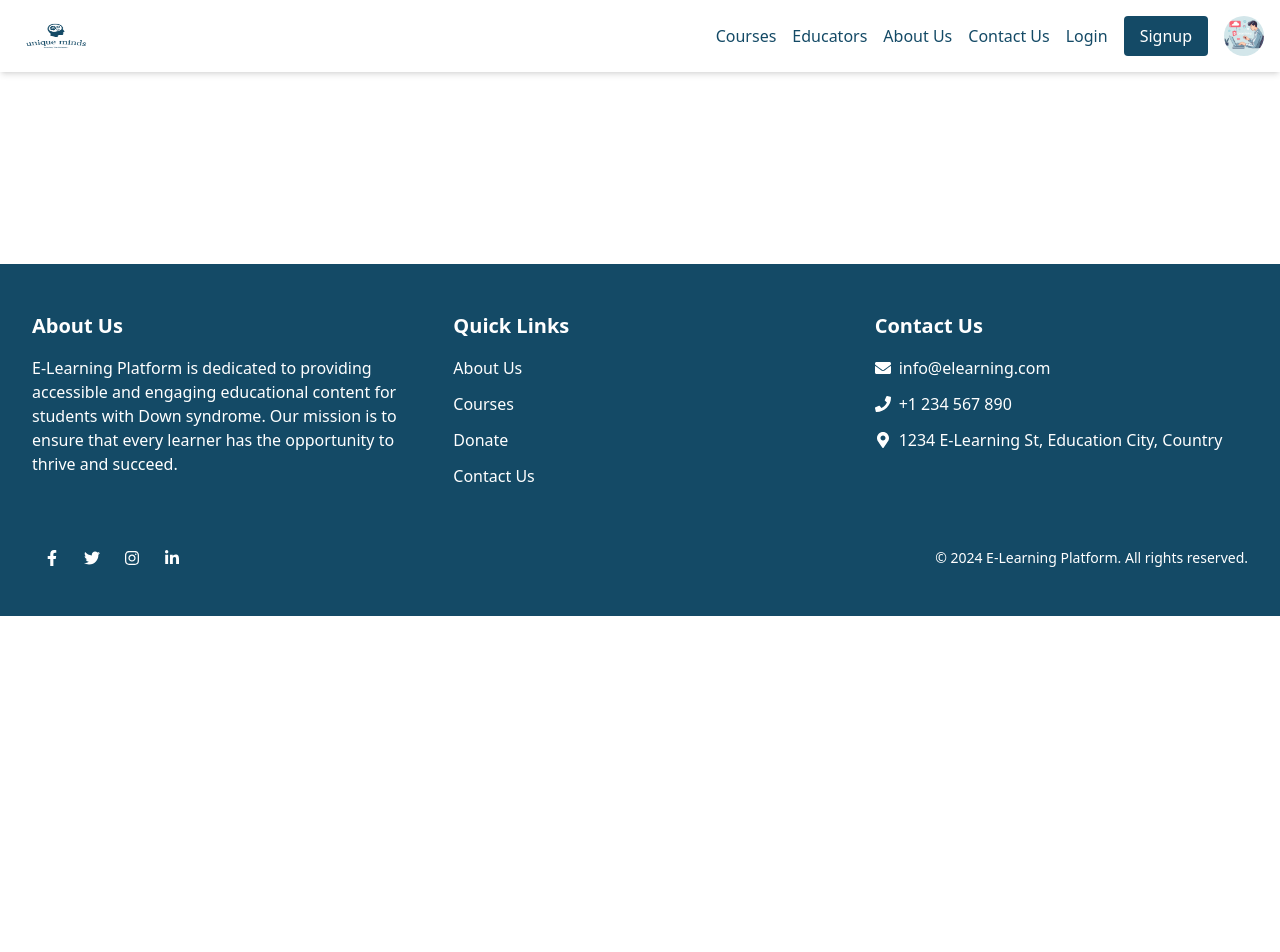
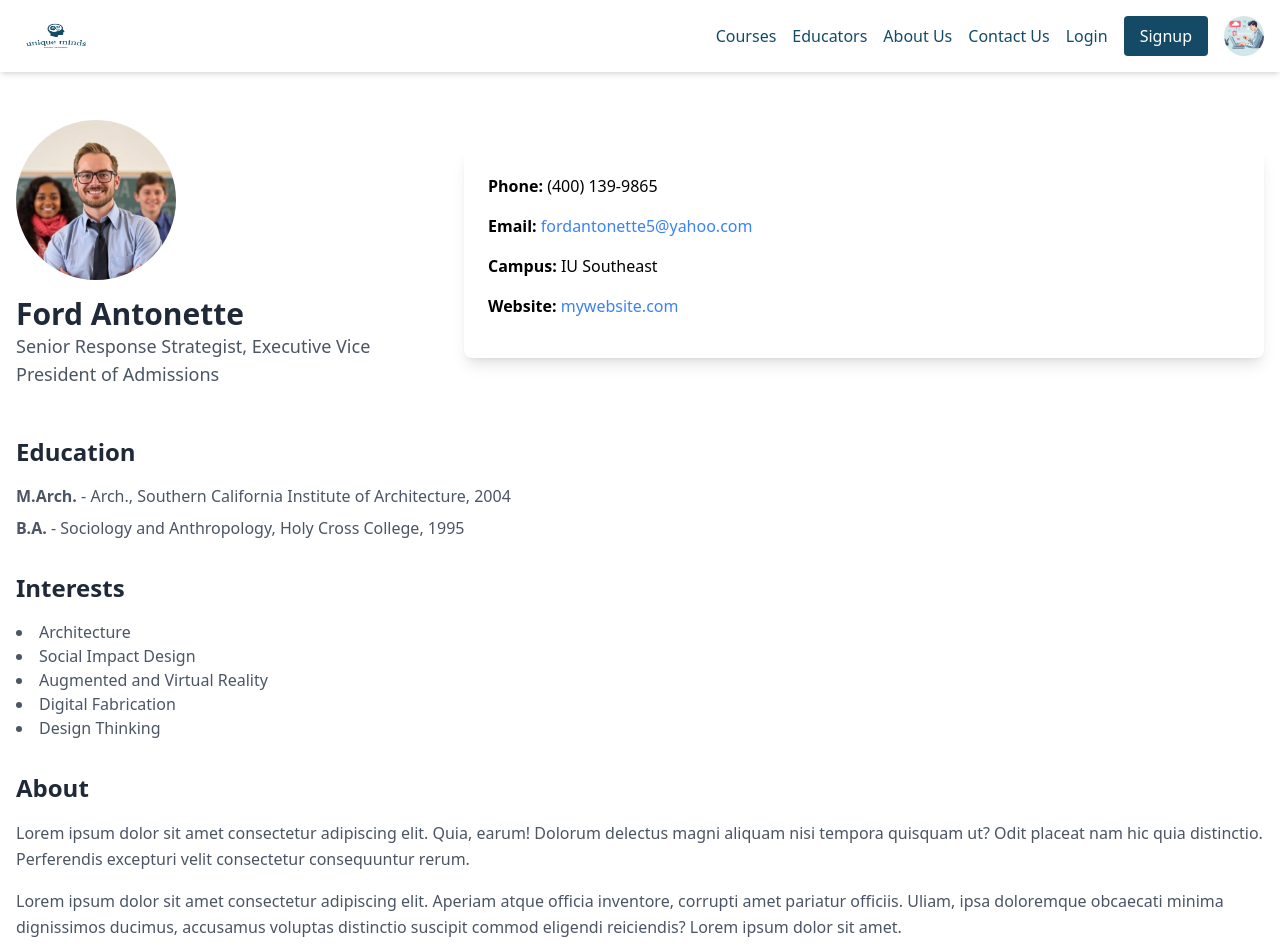
Before and after one commit to eyubz/Unique-Minds, a React (Create React App) app in the folder Frontend/unique-minds/: page /educator_detail in a window 1280 px wide. Shown: the top 952 px of the page. Before the commit the page ends 800 px from the top, so only its background shows below. Built offline with nearby package versions, Linux system fonts and the light colour scheme.

Commit message:
Files added.

```diff
--- a/Frontend/unique-minds/src/App.js
+++ b/Frontend/unique-minds/src/App.js
@@ -10,6 +10,8 @@ import Footer from "./Components/Footer";
 import StudentDashboard from "./Components/Student/Profile.jsx";
 import CourseDetail from "./Pages/CourseDetail";
 import VerifyOTP from "./Components/VerifyAccount";
+import Educators from "./Pages/Educator";
+import EducatorProfileDetail from "./Pages/EducatorProfileDetail.jsx";
 
 function App() {
   return (
@@ -25,6 +27,8 @@ function App() {
         <Route path="/forgot-password" element={<VerifyOTP />} />
         <Route path="/verification" element={<VerifyOTP />} />
         <Route path="/courses/:id" element={<CourseDetail />} />
+        <Route path="/educators" element={<Educators />} />
+        <Route path="/educator_detail" element={<EducatorProfileDetail />} />
       </Routes>
       <Footer />
     </Router>
--- a/Frontend/unique-minds/src/Components/Navbar.jsx
+++ b/Frontend/unique-minds/src/Components/Navbar.jsx
@@ -13,7 +13,7 @@ const Navbar = () => {
           <Link to="/courses" className="text-customBlue mr-4">
             Courses
           </Link>
-          <Link to="/courses" className="text-customBlue mr-4">
+          <Link to="/educators" className="text-customBlue mr-4">
             Educators
           </Link>
           <Link to="/about" className="text-customBlue mr-4">
--- a/Frontend/unique-minds/src/Pages/Course.jsx
+++ b/Frontend/unique-minds/src/Pages/Course.jsx
@@ -130,7 +130,7 @@ const Courses = () => {
     };
 
     return (
-      <div className="flex justify-center pt-8 pb-4 px-4 mt-10">
+      <div className="flex justify-center pt-8 pb-4 px-4 mt-10 mb-20">
         <form
           onSubmit={handleSearchSubmit}
           className="w-full max-w-2xl flex items-center bg-white rounded-md overflow-hidden"
--- /dev/null
+++ b/Frontend/unique-minds/src/Pages/Educator.jsx
@@ -0,0 +1,137 @@
+import React, { useEffect, useState } from "react";
+import img from "../Assets/educator.jpg";
+import { Link } from "react-router-dom";
+
+const Educators = () => {
+  const [educators, setEducators] = useState([
+    {
+      id: 1,
+      name: "John Doe",
+      title: "AI Specialist",
+      description:
+        "John is an AI expert with years of experience in artificial intelligence and machine learning.",
+      image: img,
+    },
+    {
+      id: 2,
+      name: "Jane Smith",
+      title: "Web Developer",
+      description:
+        "Jane is a full-stack web developer specializing in modern front-end technologies.",
+      image: img,
+    },
+    {
+      id: 3,
+      name: "Alex Johnson",
+      title: "Cybersecurity Expert",
+      description:
+        "Alex is a leading cybersecurity consultant with experience in ethical hacking.",
+      image: img,
+    },
+    // Add more educators as needed
+  ]);
+
+  const [visibleEducators, setVisibleEducators] = useState([]);
+  const [showMore, setShowMore] = useState(false);
+  const itemsPerPage = 6;
+
+  useEffect(() => {
+    // Initial load of educators
+    setVisibleEducators(educators.slice(0, itemsPerPage));
+    setShowMore(educators.length > itemsPerPage);
+  }, [educators]);
+
+  const loadMoreEducators = () => {
+    const nextPage = visibleEducators.length + itemsPerPage;
+    setVisibleEducators(educators.slice(0, nextPage));
+    if (nextPage >= educators.length) {
+      setShowMore(false); // Hide "Show More" if no more educators to load
+    }
+  };
+
+  const SearchBar = () => {
+    const [input, setInput] = useState("");
+
+    const handleInputChange = (e) => {
+      setInput(e.target.value);
+    };
+
+    const handleSearchSubmit = (e) => {
+      e.preventDefault();
+      // Add search functionality here
+    };
+
+    return (
+      <div className="flex justify-center pt-8 pb-4 px-4">
+        <form
+          onSubmit={handleSearchSubmit}
+          className="w-full max-w-2xl flex items-center bg-white rounded-md overflow-hidden"
+        >
+          <div className="relative flex-1">
+            <input
+              type="text"
+              value={input}
+              onChange={handleInputChange}
+              placeholder="Search Educator"
+              className="w-full py-3 px-4 pl-12 rounded-md text-customBlue border border-blue-300 focus:outline-none"
+            />
+          </div>
+          <button
+            type="submit"
+            className="bg-customBlue text-white py-3 px-6 rounded-md hover:bg-gray-500 focus:outline-none"
+          >
+            Search
+          </button>
+        </form>
+      </div>
+    );
+  };
+
+  return (
+    <div className="mt-12">
+      <SearchBar />
+      <div className="container mx-auto my-8 px-4">
+        <h2 className="text-4xl font-bold text-center text-gray-500 mt-12 mb-28">
+          Our Teachers
+        </h2>
+        <div className="grid grid-cols-1 md:grid-cols-2 lg:grid-cols-3 gap-8 justify-items-center">
+          {visibleEducators.map((educator) => (
+            <div
+              key={educator.id}
+              className="bg-customBlue rounded-lg shadow-lg overflow-hidden max-w-xs transition-transform transform hover:scale-105 hover:shadow-xl"
+            >
+              <div className="p-6 text-center">
+                <img
+                  src={educator.image}
+                  alt={educator.name}
+                  className="w-24 h-24 rounded-full mx-auto mb-4 object-cover"
+                />
+                <h3 className="text-2xl font-bold text-white mb-2">
+                  {educator.name}
+                </h3>
+                <h4 className="text-lg text-white mb-2">{educator.title}</h4>
+                <p className="text-white">{educator.description}</p>
+                <button className="mt-4 bg-white text-customBlue font-semibold py-2 px-4 rounded-lg hover:bg-gray-200 focus:outline-none">
+                  <Link to="/educator_detail">View Profile</Link>
+                </button>
+              </div>
+            </div>
+          ))}
+        </div>
+
+        {showMore && (
+          <div className="flex justify-center mt-8">
+            <button
+              onClick={loadMoreEducators}
+              className="bg-blue-500 text-white py-2 px-4 rounded-lg hover:bg-blue-600 focus:outline-none"
+            >
+              Show More
+            </button>
+          </div>
+        )}
+      </div>
+    </div>
+  );
+};
+
+export default Educators;
--- /dev/null
+++ b/Frontend/unique-minds/src/Pages/EducatorProfileDetail.jsx
@@ -0,0 +1,99 @@
+import React from "react";
+import img from "../Assets/educator.jpg";
+
+const EducatorProfileDetail = () => {
+  return (
+    <div className="container mx-auto px-4 py-12">
+      <div className="flex flex-col items-center md:flex-row">
+        <div className="w-full md:w-1/3 text-center md:text-left">
+          <img
+            src={img}
+            alt="Profile"
+            className="rounded-full w-40 h-40 mx-auto md:mx-0 mb-4"
+          />
+          <h1 className="text-3xl font-bold text-gray-800">Ford Antonette</h1>
+          <h2 className="text-lg text-gray-600">
+            Senior Response Strategist, Executive Vice President of Admissions
+          </h2>
+        </div>
+
+        <div className="w-full md:w-2/3 mt-8 md:mt-0 md:ml-12">
+          <div className="bg-white shadow-lg rounded-lg p-6">
+            <ul>
+              <li className="mb-4">
+                <strong>Phone:</strong> (400) 139-9865
+              </li>
+              <li className="mb-4">
+                <strong>Email:</strong>{" "}
+                <a
+                  href="mailto:fordantonette5@yahoo.com"
+                  className="text-blue-500"
+                >
+                  fordantonette5@yahoo.com
+                </a>
+              </li>
+              <li className="mb-4">
+                <strong>Campus:</strong> IU Southeast
+              </li>
+              <li className="mb-4">
+                <strong>Website:</strong>{" "}
+                <a
+                  href="https://mywebsite.com"
+                  target="_blank"
+                  rel="noreferrer"
+                  className="text-blue-500"
+                >
+                  mywebsite.com
+                </a>
+              </li>
+            </ul>
+          </div>
+        </div>
+      </div>
+
+      <div className="mt-12">
+        <h3 className="text-2xl font-bold text-gray-800">Education</h3>
+        <ul className="mt-4 text-gray-600">
+          <li className="mb-2">
+            <strong>M.Arch.</strong> - Arch., Southern California Institute of
+            Architecture, 2004
+          </li>
+          <li className="mb-2">
+            <strong>B.A.</strong> - Sociology and Anthropology, Holy Cross
+            College, 1995
+          </li>
+        </ul>
+      </div>
+
+      <div className="mt-8">
+        <h3 className="text-2xl font-bold text-gray-800">Interests</h3>
+        <ul className="mt-4 text-gray-600 list-disc list-inside">
+          <li>Architecture</li>
+          <li>Social Impact Design</li>
+          <li>Augmented and Virtual Reality</li>
+          <li>Digital Fabrication</li>
+          <li>Design Thinking</li>
+        </ul>
+      </div>
+
+      <div className="mt-8">
+        <h3 className="text-2xl font-bold text-gray-800">About</h3>
+        <p className="mt-4 text-gray-600 leading-relaxed">
+          Lorem ipsum dolor sit amet consectetur adipiscing elit. Quia, earum!
+          Dolorum delectus magni aliquam nisi tempora quisquam ut? Odit placeat
+          nam hic quia distinctio. Perferendis excepturi velit consectetur
+          consequuntur rerum.
+        </p>
+        <p className="mt-4 text-gray-600 leading-relaxed">
+          Lorem ipsum dolor sit amet consectetur adipiscing elit. Aperiam atque
+          officia inventore, corrupti amet pariatur officiis. Uliam, ipsa
+          doloremque obcaecati minima dignissimos ducimus, accusamus voluptas
+          distinctio suscipit commod eligendi reiciendis? Lorem ipsum dolor sit
+          amet.
+        </p>
+      </div>
+    </div>
+  );
+};
+
+export default EducatorProfileDetail;
```
Also changed, not shown: Frontend/unique-minds/src/Pages/CourseDetail.jsx (+30 -14 lines), Frontend/unique-minds/src/Assets/educator.jpg (added).
